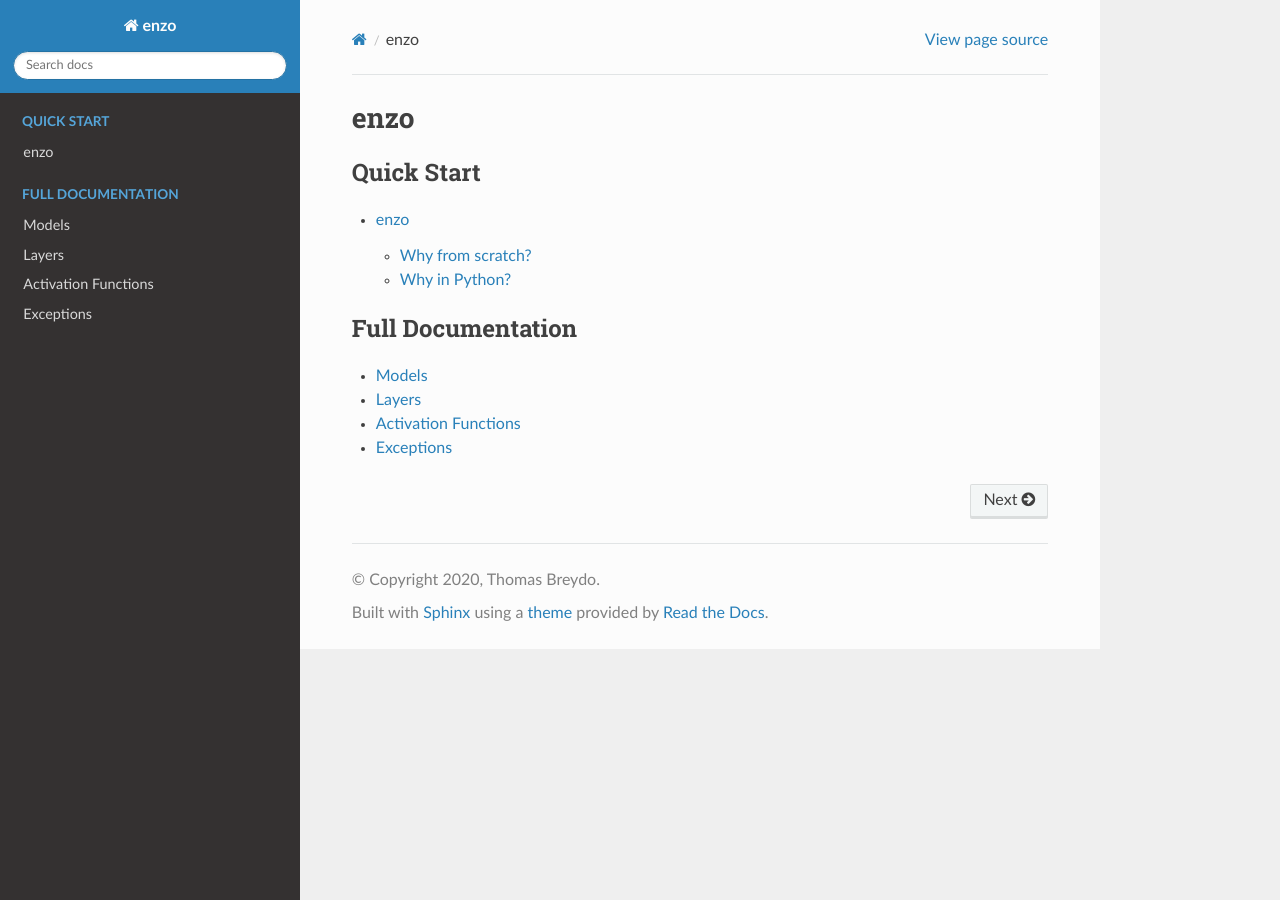
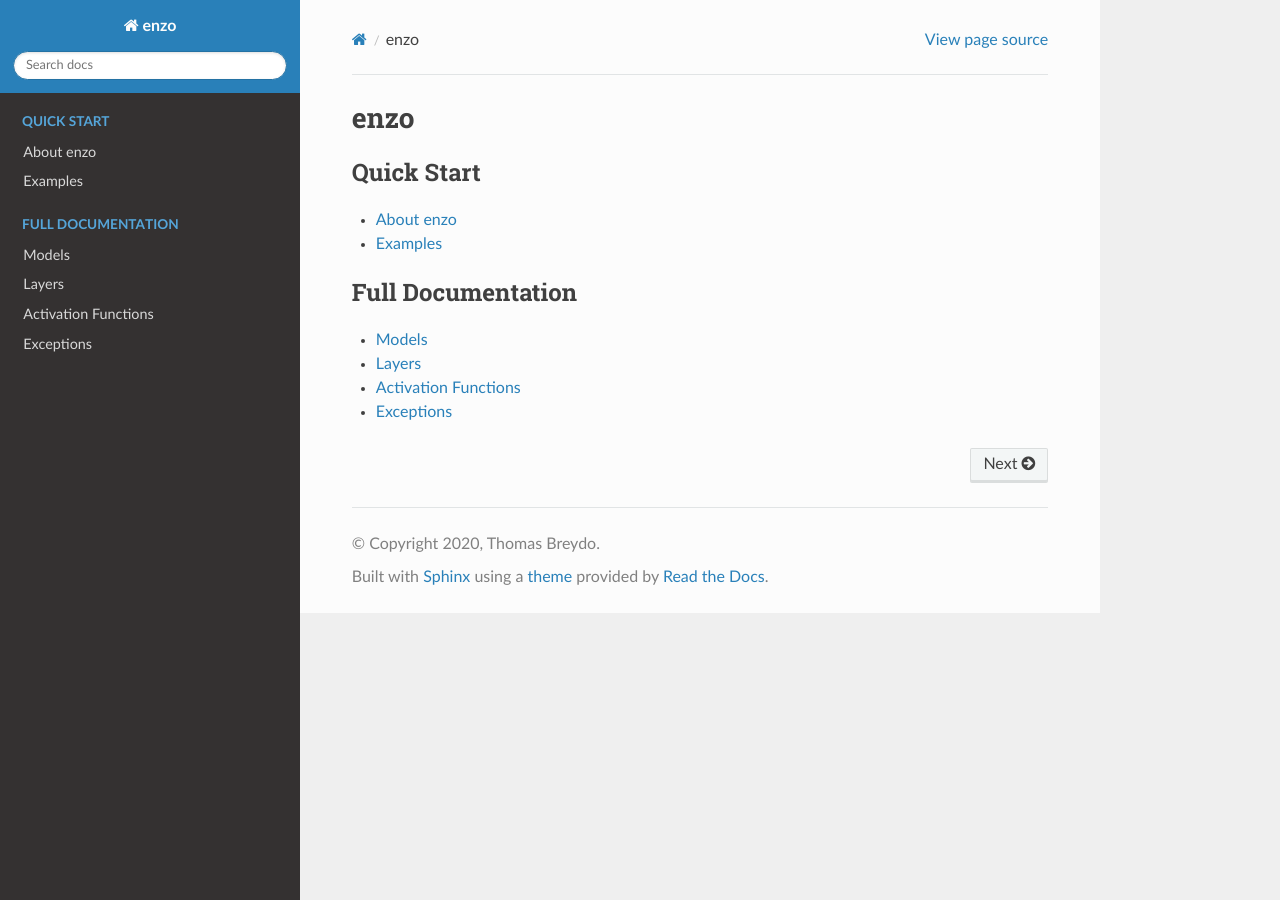
Before and after one commit to thomasbreydo/enzo, a Sphinx documentation site: the page built from docs/index.rst, in a window 1280 px wide. Built offline with Sphinx 7.4.7 and the Read the Docs theme 2.0.0, drawn with Linux system fonts in a browser that asks for light colours; part of the change alters nothing that is shown.

Commit message:
Update documentation format
Remove double "enzo" on homepage

```diff
--- /dev/null
+++ b/docs/examples.rst
@@ -0,0 +1,2 @@
+Examples
+--------
--- a/docs/index.rst
+++ b/docs/index.rst
@@ -3,9 +3,10 @@ enzo
 
 .. toctree::
    :caption: Quick Start
-   :maxdepth: 2
+   :maxdepth: 1
 
-   README
+   About enzo <README>
+   examples
 
 .. toctree::
    :caption: Full Documentation
@@ -21,19 +22,3 @@ enzo
 .. * :ref:`genindex`
 .. * :ref:`modindex`
 .. * :ref:`search`
-
-.. pynetworks
-.. ==========
-.. Welcome to **pynetworks**'s documentation!
-
-.. .. toctree::
-..     :caption: Quick Start
-..     :maxdepth: 2
-
-..     README
-
-.. .. toctree::
-..     :caption: Full Documentation
-..     :maxdepth: 2
-
-..     documentation
```
